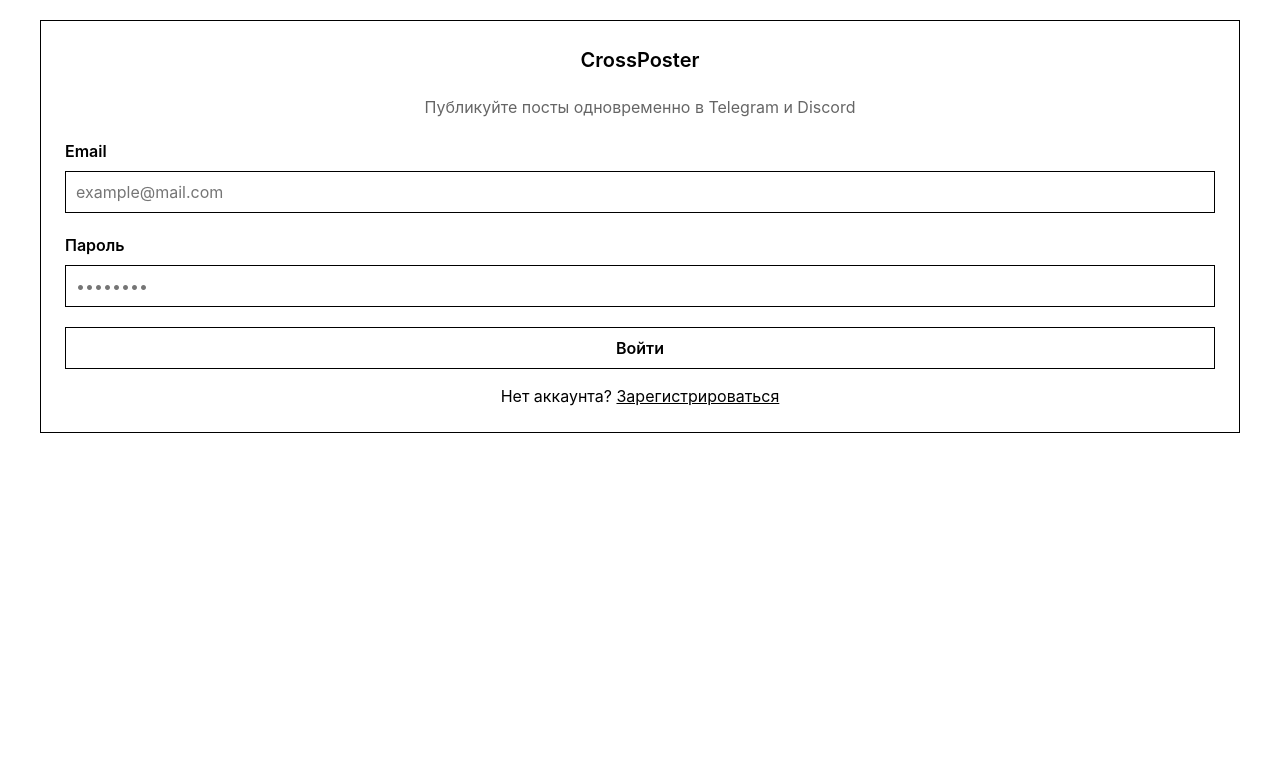
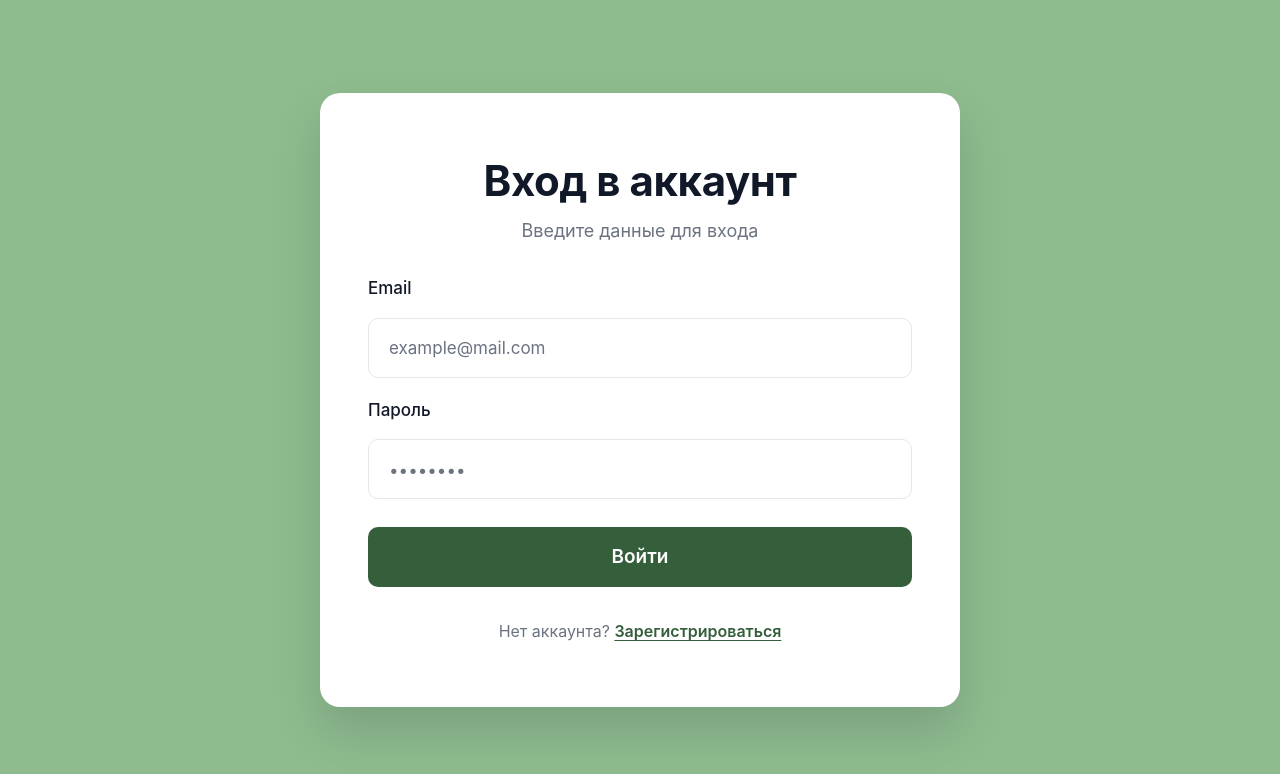
Before and after one commit to girafikk/crossposter-redesign, a plain HTML site: page frontend/index.html in a window 1280 px wide. Drawn offline with Linux system fonts and the light colour scheme.

Commit message:
Update index.html

```diff
--- a/frontend/index.html
+++ b/frontend/index.html
@@ -9,15 +9,6 @@
             margin: 0;
             padding: 0;
             box-sizing: border-box;
-        }
-
-        body {
-            font-family: -apple-system, BlinkMacSystemFont, 'Segoe UI', Roboto, sans-serif;
-            background: #fff;
-            color: #000;
-            min-height: 100vh;
-            padding: 20px;
-            line-height: 1.5;
         }
 
         .container {
@@ -352,44 +343,47 @@
             }
         }
     </style>
+    <link rel="stylesheet" href="css/main.css">
 </head>
 <body>
     <div class="container">
-        <div id="authSection">
-            <div class="card">
-                <h2 class="text-center">CrossPoster</h2>
-                <p class="text-center muted" style="margin-bottom: 20px;">Публикуйте посты одновременно в Telegram и Discord</p>
-
-                <div id="loginForm">
-                    <div class="form-group">
-                        <label>Email</label>
-                        <input type="email" id="loginEmail" placeholder="example@mail.com">
-                    </div>
-                    <div class="form-group">
-                        <label>Пароль</label>
-                        <input type="password" id="loginPassword" placeholder="••••••••">
-                    </div>
-                    <button class="btn btn-primary" onclick="login()">Войти</button>
-                    <p class="text-center" style="margin-top: 15px;">
-                        Нет аккаунта? <a href="#" onclick="showRegister()">Зарегистрироваться</a>
-                    </p>
-                    <div id="loginMessage"></div>
+        <div id="authSection" class="auth">
+            <div class="auth__card">
+                <div class="auth__header">
+                    <h1 class="auth__title">Вход в аккаунт</h1>
+                    <p class="auth__subtitle">Введите данные для входа</p>
                 </div>
 
-                <div id="registerForm" class="hidden">
-                    <div class="form-group">
-                        <label>Email</label>
-                        <input type="email" id="registerEmail" placeholder="example@mail.com">
+                <div id="loginForm" class="auth__form">
+                    <div class="auth__field">
+                        <label class="auth__label" for="loginEmail">Email</label>
+                        <input type="email" id="loginEmail" class="auth__input" placeholder="example@mail.com">
                     </div>
-                    <div class="form-group">
-                        <label>Пароль</label>
-                        <input type="password" id="registerPassword" placeholder="••••••••">
+                    <div class="auth__field">
+                        <label class="auth__label" for="loginPassword">Пароль</label>
+                        <input type="password" id="loginPassword" class="auth__input" placeholder="••••••••">
                     </div>
-                    <button class="btn btn-primary" onclick="register()">Зарегистрироваться</button>
-                    <p class="text-center" style="margin-top: 15px;">
-                        <a href="#" onclick="showLogin()">Вернуться ко входу</a>
+                    <button class="auth__button" onclick="login()">Войти</button>
+                    <p class="auth__footer">
+                        Нет аккаунта? <a href="#" class="auth__link" onclick="showRegister()">Зарегистрироваться</a>
                     </p>
-                    <div id="registerMessage"></div>
+                    <div id="loginMessage" class="auth__message"></div>
+                </div>
+
+                <div id="registerForm" class="auth__form hidden">
+                    <div class="auth__field">
+                        <label class="auth__label" for="registerEmail">Email</label>
+                        <input type="email" id="registerEmail" class="auth__input" placeholder="example@mail.com">
+                    </div>
+                    <div class="auth__field">
+                        <label class="auth__label" for="registerPassword">Пароль</label>
+                        <input type="password" id="registerPassword" class="auth__input" placeholder="••••••••">
+                    </div>
+                    <button class="auth__button" onclick="register()">Зарегистрироваться</button>
+                    <p class="auth__footer">
+                        <a href="#" class="auth__link" onclick="showLogin()">Вернуться ко входу</a>
+                    </p>
+                    <div id="registerMessage" class="auth__message"></div>
                 </div>
             </div>
         </div>
```
